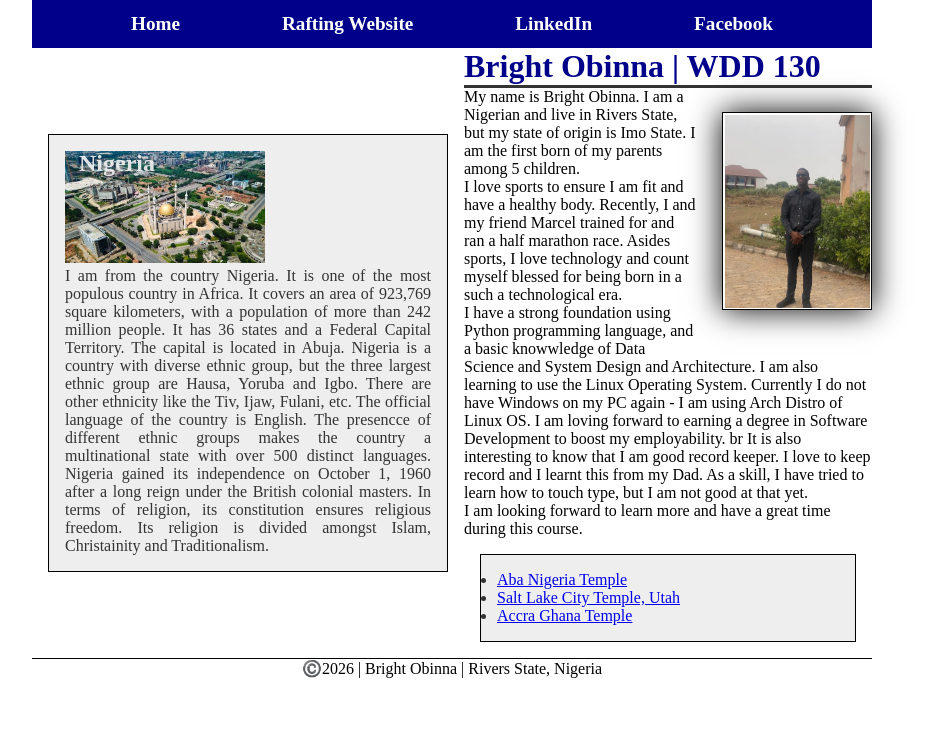
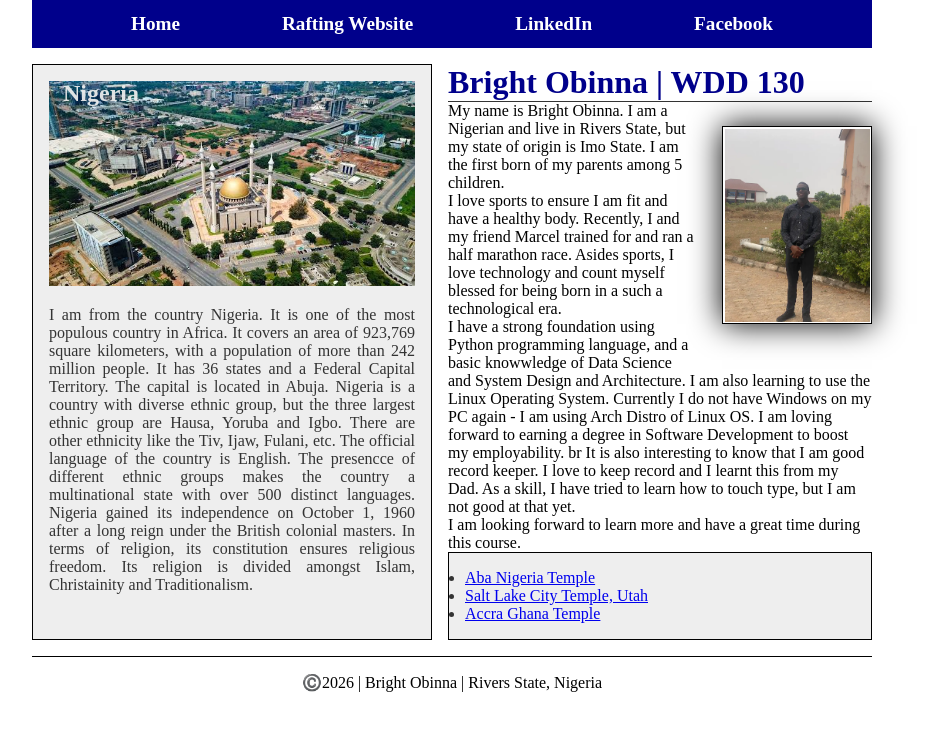
Before and after one commit to Brightoon/wdd130, a plain HTML site: page index.html in a window 1280 px wide. Shown: the whole page, without its empty margins (188-1116 px from the left). Drawn offline with Linux system fonts and the light colour scheme.

Commit message:
Updated styles.css for index.html

```diff
--- a/styles/styles.css
+++ b/styles/styles.css
@@ -30,12 +30,13 @@ nav a {
 
 h1 {
     color: var(--blue-color);
-    border-bottom: #333 solid;
+    border-bottom: #333 0.5px solid;
 }
 
 main {
     max-width: 53em;
     grid-column: 2/3;
+
 }
 
 main img {
@@ -48,12 +49,18 @@ main img {
     box-shadow: 0 0 30px;
 }
 
+main ul {
+    text-decoration: none;
+    color: rgb(37, 37, 114);
+}
+
 p {
     padding: 0;
 }
 
 aside {
     width: 25rem;
+    height: 36rem;
     text-align: justify;
     position: relative;
     grid-column: 1/2;
@@ -61,8 +68,9 @@ aside {
 }
 
 aside img {
-    width: 200px;
+    width: 100%;
     height: auto;
+    margin: 0 0 1rem 0;
 }
 
 h2 {
@@ -75,16 +83,21 @@ h2 {
 footer {
     margin-top: 3em;
     border-top: var(--border);
+    padding: 1rem;
     text-align: center;
 }
 
 /* Class Selectors */
 .box {
-    margin: 1rem;
+    /* margin: 1rem; */
     padding: 1rem;
     border: 1px solid rgba(0, 0, 0, 1);
     background-color: #eee;
     color: #333;
+}
+
+.box ul {
+    text-decoration: none;
 }
 
 header,
@@ -97,7 +110,8 @@ footer,
 .grid {
     display: grid;
     align-items: center;
+    gap: 1rem;
+    margin-top: 1rem;
+    margin-bottom: 1rem;
     /* grid-template-columns: 26rem 26rem; */
 }
-
-main {}
```
